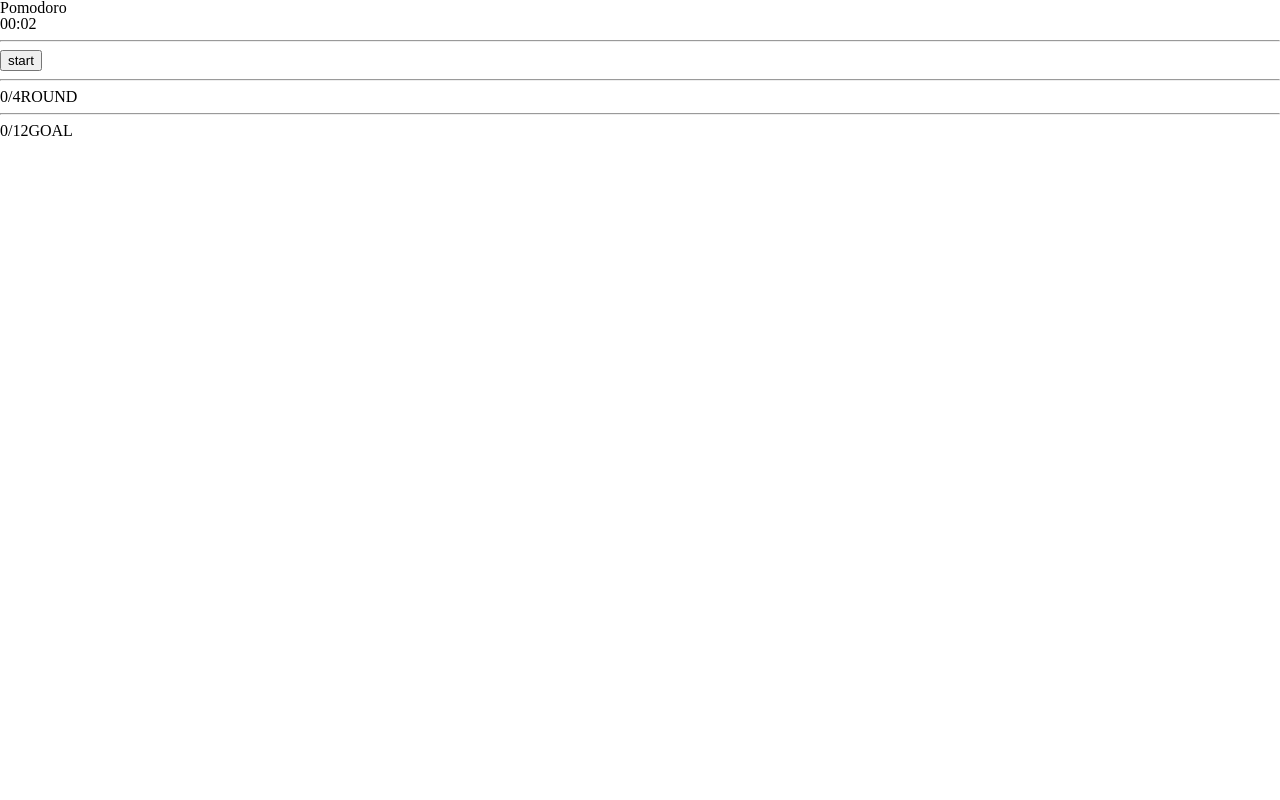
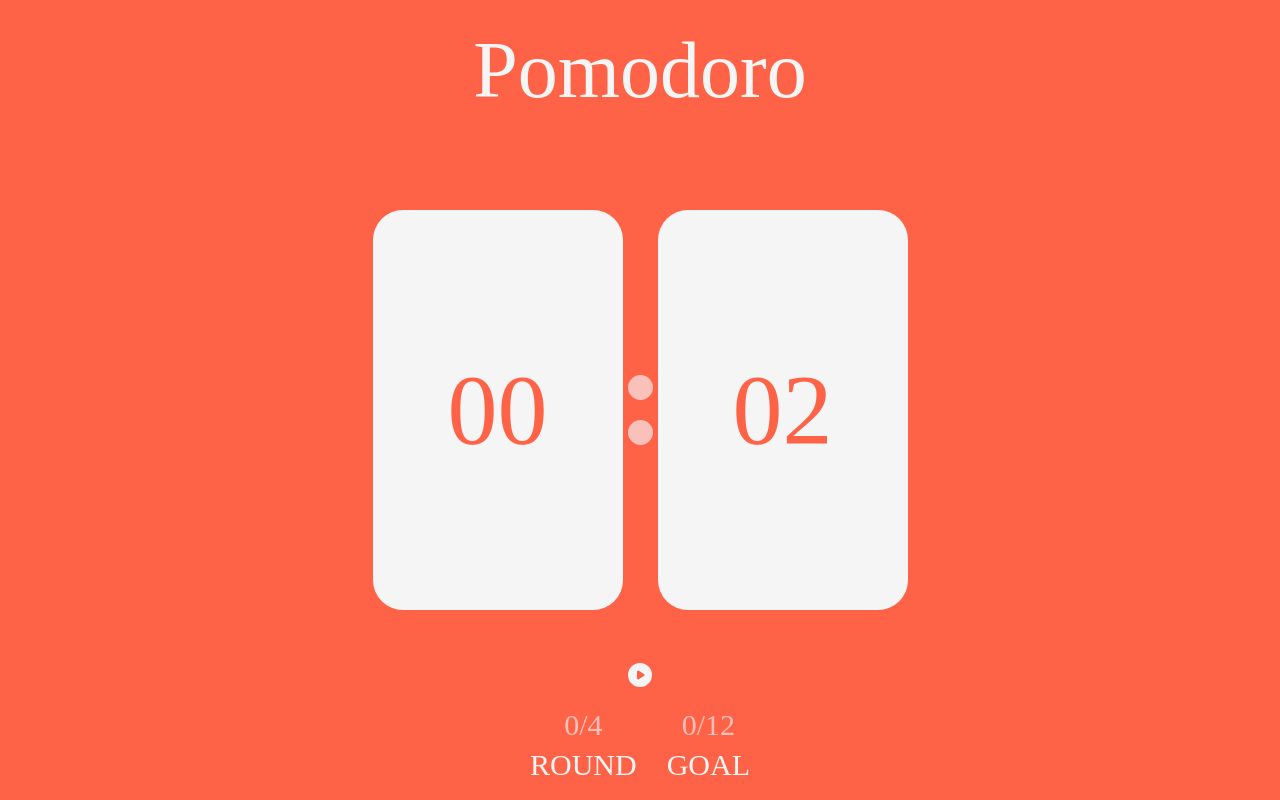
Before and after one commit to JaeHyunLee123/react-challenge-, a React (Create React App) app: page / in a window 1280 px wide. Built offline with nearby package versions, Linux system fonts and the light colour scheme.

Commit message:
feat: add styles

```diff
--- a/src/App.tsx
+++ b/src/App.tsx
@@ -1,5 +1,5 @@
 import { createGlobalStyle } from "styled-components";
-import Pomodoro from "./pomodoro";
+import Pomodoro from "./Pomodoro";
 
 const GlobalStyle = createGlobalStyle`
 html, body, div, span, applet, object, iframe,
--- /dev/null
+++ b/src/Pomodoro.tsx
@@ -0,0 +1,190 @@
+import { useState, useEffect } from "react";
+import { useRecoilState } from "recoil";
+import { DEFAULT_TIME, timeAtom } from "./atoms";
+import styled from "styled-components";
+
+const TOTAL_ROUND = 4;
+const TOTAL_GOAL = 12;
+
+const FlexColumnWrapper = styled.div`
+  display: flex;
+  flex-direction: column;
+  justify-content: center;
+  align-items: center;
+`;
+
+const FlexRowWrapper = styled.div`
+  display: flex;
+  flex-direction: row;
+  justify-content: center;
+  align-items: center;
+`;
+
+const WholeWrapper = styled(FlexColumnWrapper)`
+  height: 100vh;
+  width: 100vw;
+  background-color: tomato;
+  color: whitesmoke;
+`;
+
+const TimeWrapper = styled(FlexRowWrapper)`
+  margin-bottom: 50px;
+`;
+
+const Title = styled.h1`
+  font-size: 80px;
+  margin: 30px 0px;
+  text-align: center;
+  margin-bottom: 100px;
+`;
+
+const Time = styled(FlexRowWrapper)`
+  width: 250px;
+  height: 400px;
+  border-radius: 30px;
+  background-color: whitesmoke;
+
+  span {
+    color: tomato;
+    font-size: 100px;
+  }
+`;
+
+const Colon = styled(FlexColumnWrapper)`
+  display: flex;
+  padding: 0;
+  margin: 0px 5px;
+  div {
+    width: 25px;
+    height: 25px;
+    border-radius: 50%;
+    background-color: #fac1bb;
+    margin: 10px 0px;
+  }
+`;
+
+const RoundAndGoal = styled(FlexColumnWrapper)`
+  margin: 15px 15px;
+  span {
+    font-size: 30px;
+    margin: 5px 0px;
+    &:first-child {
+      color: #fac1bb;
+    }
+  }
+`;
+
+const Svg = styled.svg`
+  width: 100px;
+  height: 100px;
+`;
+
+export default function Pomodoro() {
+  const [intervalId, setIntervalId] = useState<number | null>(null);
+  const [isPaused, setIsPaused] = useState(true);
+  const [round, setRound] = useState(0);
+  const [goal, setGoal] = useState(0);
+  const [time, setTime] = useRecoilState(timeAtom);
+
+  const toggleTimer = () => {
+    if (isPaused) {
+      const id = window.setInterval(() => {
+        setTime((prev) => prev - 1);
+      }, 1000);
+      setIntervalId(id);
+    } else {
+      if (intervalId) {
+        clearInterval(intervalId);
+        setIntervalId(null);
+      }
+    }
+    setIsPaused((prev) => !prev);
+  };
+
+  useEffect(() => {
+    if (time === 0) {
+      if (intervalId) {
+        clearInterval(intervalId);
+        setIntervalId(null);
+      }
+      setIsPaused(true);
+      setTime(DEFAULT_TIME);
+      setRound((prev) => prev + 1);
+    }
+  }, [time]);
+
+  useEffect(() => {
+    if (round === TOTAL_ROUND) {
+      setRound(0);
+      setGoal((prev) => prev + 1);
+    }
+  }, [round]);
+
+  useEffect(() => {
+    if (goal === TOTAL_GOAL) {
+      setGoal(0);
+    }
+  }, [goal]);
+
+  const getMinutes = (time: number) => Math.floor(time / 60);
+  const getSeconds = (time: number) => time % 60;
+
+  return (
+    <WholeWrapper>
+      <Title>Pomodoro</Title>
+      <TimeWrapper>
+        <Time>
+          <span>{String(getMinutes(time)).padStart(2, "0")}</span>
+        </Time>
+        <Colon>
+          <div />
+          <div />
+        </Colon>
+        <Time>
+          <span>{String(getSeconds(time)).padStart(2, "0")}</span>
+        </Time>
+      </TimeWrapper>
+
+      {isPaused ? (
+        <Svg
+          onClick={toggleTimer}
+          fill="currentColor"
+          viewBox="0 0 20 20"
+          xmlns="http://www.w3.org/2000/svg"
+          aria-hidden="true"
+        >
+          <path
+            clip-rule="evenodd"
+            fill-rule="evenodd"
+            d="M2 10a8 8 0 1116 0 8 8 0 01-16 0zm6.39-2.908a.75.75 0 01.766.027l3.5 2.25a.75.75 0 010 1.262l-3.5 2.25A.75.75 0 018 12.25v-4.5a.75.75 0 01.39-.658z"
+          ></path>
+        </Svg>
+      ) : (
+        <Svg
+          onClick={toggleTimer}
+          fill="currentColor"
+          viewBox="0 0 20 20"
+          xmlns="http://www.w3.org/2000/svg"
+          aria-hidden="true"
+        >
+          <path
+            clip-rule="evenodd"
+            fill-rule="evenodd"
+            d="M2 10a8 8 0 1116 0 8 8 0 01-16 0zm5-2.25A.75.75 0 017.75 7h.5a.75.75 0 01.75.75v4.5a.75.75 0 01-.75.75h-.5a.75.75 0 01-.75-.75v-4.5zm4 0a.75.75 0 01.75-.75h.5a.75.75 0 01.75.75v4.5a.75.75 0 01-.75.75h-.5a.75.75 0 01-.75-.75v-4.5z"
+          ></path>
+        </Svg>
+      )}
+
+      <FlexRowWrapper>
+        <RoundAndGoal>
+          <span>{`${round}/${TOTAL_ROUND}`}</span>
+          <span>ROUND</span>
+        </RoundAndGoal>
+        <RoundAndGoal>
+          <span>{`${goal}/${TOTAL_GOAL}`}</span>
+          <span>GOAL</span>
+        </RoundAndGoal>
+      </FlexRowWrapper>
+    </WholeWrapper>
+  );
+}
--- a/src/pomodoro.tsx
+++ /dev/null
@@ -1,75 +0,0 @@
-import { useState, useEffect } from "react";
-import { useRecoilState } from "recoil";
-import { DEFAULT_TIME, timeAtom } from "./atoms";
-import styled from "styled-components";
-
-const TOTAL_ROUND = 4;
-const TOTAL_GOAL = 12;
-
-export default function Pomodoro() {
-  const [intervalId, setIntervalId] = useState<number | null>(null);
-  const [isPaused, setIsPaused] = useState(true);
-  const [round, setRound] = useState(0);
-  const [goal, setGoal] = useState(0);
-  const [time, setTime] = useRecoilState(timeAtom);
-
-  const toggleTimer = () => {
-    if (isPaused) {
-      const id = window.setInterval(() => {
-        setTime((prev) => prev - 1);
-      }, 1000);
-      setIntervalId(id);
-    } else {
-      if (intervalId) {
-        clearInterval(intervalId);
-        setIntervalId(null);
-      }
-    }
-    setIsPaused((prev) => !prev);
-  };
-
-  useEffect(() => {
-    if (time === 0) {
-      if (intervalId) {
-        clearInterval(intervalId);
-        setIntervalId(null);
-      }
-      setIsPaused(true);
-      setTime(DEFAULT_TIME);
-      setRound((prev) => prev + 1);
-    }
-  }, [time]);
-
-  useEffect(() => {
-    if (round === TOTAL_ROUND) {
-      setRound(0);
-      setGoal((prev) => prev + 1);
-    }
-  }, [round]);
-
-  useEffect(() => {
-    if (goal === TOTAL_GOAL) {
-      setGoal(0);
-    }
-  }, [goal]);
-
-  const getMinutes = (time: number) => Math.floor(time / 60);
-  const getSeconds = (time: number) => time % 60;
-
-  return (
-    <>
-      <h1>Pomodoro</h1>
-      <span>{String(getMinutes(time)).padStart(2, "0")}</span>
-      <span>:</span>
-      <span>{String(getSeconds(time)).padStart(2, "0")}</span>
-      <hr />
-      <button onClick={toggleTimer}>{isPaused ? "start" : "paused"}</button>
-      <hr />
-      <span>{`${round}/${TOTAL_ROUND}`}</span>
-      <span>ROUND</span>
-      <hr />
-      <span>{`${goal}/${TOTAL_GOAL}`}</span>
-      <span>GOAL</span>
-    </>
-  );
-}
```
